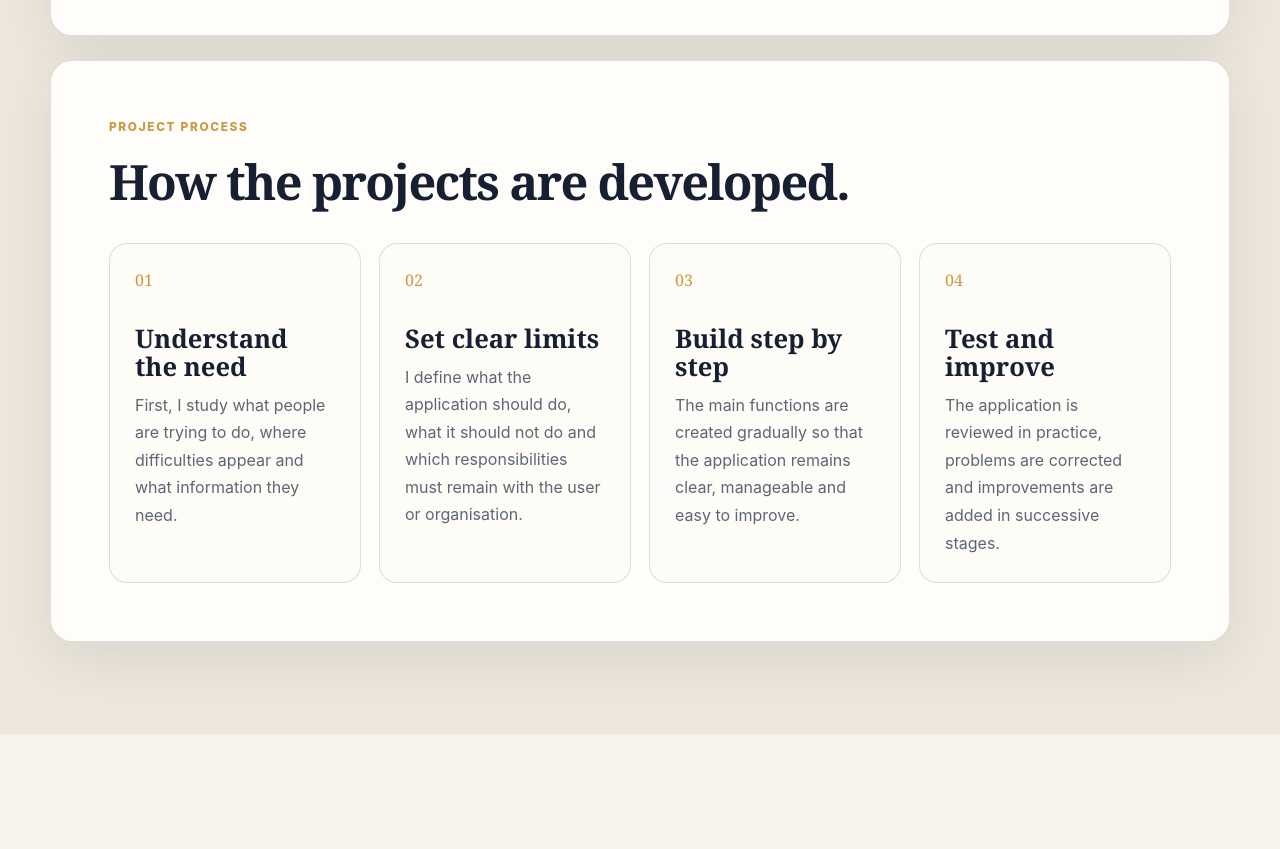
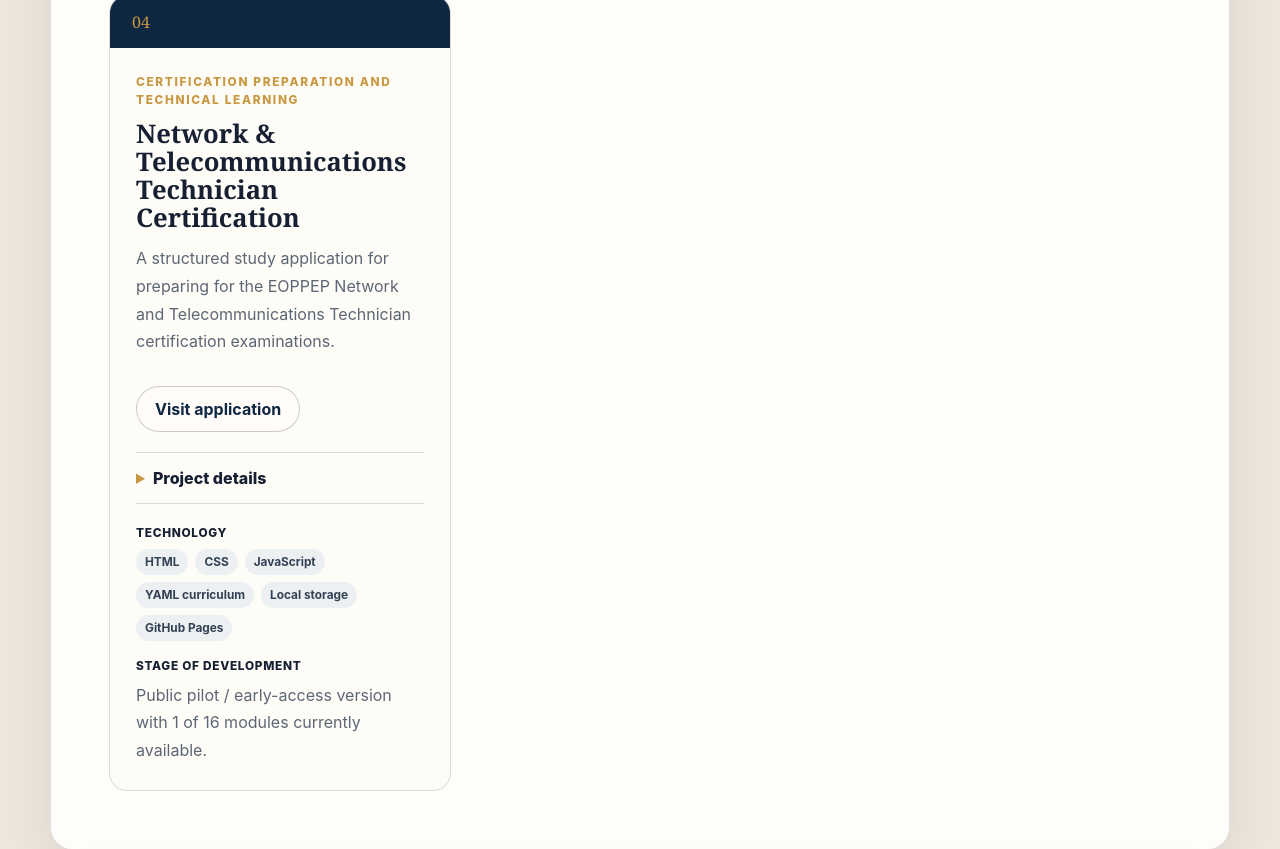
Before and after one commit to mmark76/markellos-professional-apps, a React (Vite) app: page / in a window 1280 px wide. Shown: the part 1380-2229 px from the top of the page. Before the commit the page ends 2114 px from the top, so only its background shows below. Built offline with nearby package versions, Linux system fonts and the light colour scheme.

Commit message:
Add NTT certification project

```diff
--- a/src/content.ts
+++ b/src/content.ts
@@ -11,6 +11,7 @@ type Project = {
   technologies: string[]
   safeguards: string
   status: string
+  url?: string
 }
 
 type PortfolioContent = {
@@ -107,7 +108,7 @@ export const content: Record<Language, PortfolioContent> = {
       facts: [
         { value: '20+', label: 'years of professional experience' },
         { value: 'MBA', label: 'management and strategic perspective' },
-        { value: '3', label: 'selected professional applications' },
+        { value: '4', label: 'selected professional applications' },
       ],
     },
     expertise: {
@@ -189,6 +190,24 @@ export const content: Record<Language, PortfolioContent> = {
             'It is intended only as a personal aid. Final information must always be checked through the organisation’s approved procedures.',
           status: 'Private application currently being checked for desktop use.',
         },
+        {
+          id: 'ntt-certification',
+          eyebrow: 'Certification preparation and technical learning',
+          title: 'Network & Telecommunications Technician Certification',
+          summary:
+            'A structured study application for preparing for the EOPPEP Network and Telecommunications Technician certification examinations.',
+          problem:
+            'Certification preparation covers a broad technical syllabus and can become fragmented across notes, theory, exercises and practice questions.',
+          solution:
+            'It organises the syllabus into clear modules and combines concise theory, active-recall questions, practical labs, quizzes and local progress tracking.',
+          contribution:
+            'I designed the learning structure, organised the curriculum and developed the public application as an independent study aid.',
+          technologies: ['HTML', 'CSS', 'JavaScript', 'YAML curriculum', 'Local storage', 'GitHub Pages'],
+          safeguards:
+            'The application is an independent educational aid, not official EOPPEP material. The syllabus mapping is still being verified and should be used alongside current official sources.',
+          status: 'Public pilot / early-access version with 1 of 16 modules currently available.',
+          url: 'https://ntt-certification.markellosecosystem.com/',
+        },
       ],
     },
     approach: {
@@ -263,7 +282,7 @@ export const content: Record<Language, PortfolioContent> = {
       facts: [
         { value: '20+', label: 'χρόνια επαγγελματικής εμπειρίας' },
         { value: 'MBA', label: 'διοικητική και στρατηγική οπτική' },
-        { value: '3', label: 'επιλεγμένες επαγγελματικές εφαρμογές' },
+        { value: '4', label: 'επιλεγμένες επαγγελματικές εφαρμογές' },
       ],
     },
     expertise: {
@@ -345,6 +364,24 @@ export const content: Record<Language, PortfolioContent> = {
             'Προορίζεται μόνο ως προσωπικό βοηθητικό εργαλείο. Οι τελικές πληροφορίες πρέπει πάντοτε να ελέγχονται μέσω των εγκεκριμένων διαδικασιών του οργανισμού.',
           status: 'Ιδιωτική εφαρμογή που βρίσκεται σε έλεγχο για χρήση σε υπολογιστή.',
         },
+        {
+          id: 'ntt-certification',
+          eyebrow: 'Προετοιμασία πιστοποίησης και τεχνική μάθηση',
+          title: 'Πιστοποίηση Τεχνικού Δικτύων και Τηλεπικοινωνιών',
+          summary:
+            'Δομημένη εκπαιδευτική εφαρμογή για προετοιμασία στις εξετάσεις πιστοποίησης ΕΟΠΠΕΠ της ειδικότητας Τεχνικός Δικτύων και Τηλεπικοινωνιών.',
+          problem:
+            'Η προετοιμασία καλύπτει ευρύ τεχνικό αντικείμενο και μπορεί να κατακερματιστεί σε σημειώσεις, θεωρία, ασκήσεις και ερωτήσεις εξάσκησης.',
+          solution:
+            'Οργανώνει την ύλη σε σαφείς ενότητες και συνδυάζει σύντομη θεωρία, ερωτήσεις ενεργητικής ανάκλησης, πρακτικά εργαστήρια, quiz και τοπική παρακολούθηση προόδου.',
+          contribution:
+            'Σχεδίασα τη μαθησιακή δομή, οργάνωσα το πρόγραμμα ύλης και ανέπτυξα τη δημόσια εφαρμογή ως ανεξάρτητο βοήθημα μελέτης.',
+          technologies: ['HTML', 'CSS', 'JavaScript', 'Δομημένη ύλη YAML', 'Τοπική αποθήκευση', 'GitHub Pages'],
+          safeguards:
+            'Η εφαρμογή είναι ανεξάρτητο εκπαιδευτικό βοήθημα και όχι επίσημο υλικό του ΕΟΠΠΕΠ. Η αντιστοίχιση της ύλης εξακολουθεί να επαληθεύεται και πρέπει να χρησιμοποιείται μαζί με τις ισχύουσες επίσημες πηγές.',
+          status: 'Δημόσια πιλοτική έκδοση / early access με διαθέσιμη 1 από 16 ενότητες.',
+          url: 'https://ntt-certification.markellosecosystem.com/',
+        },
       ],
     },
     approach: {
```
